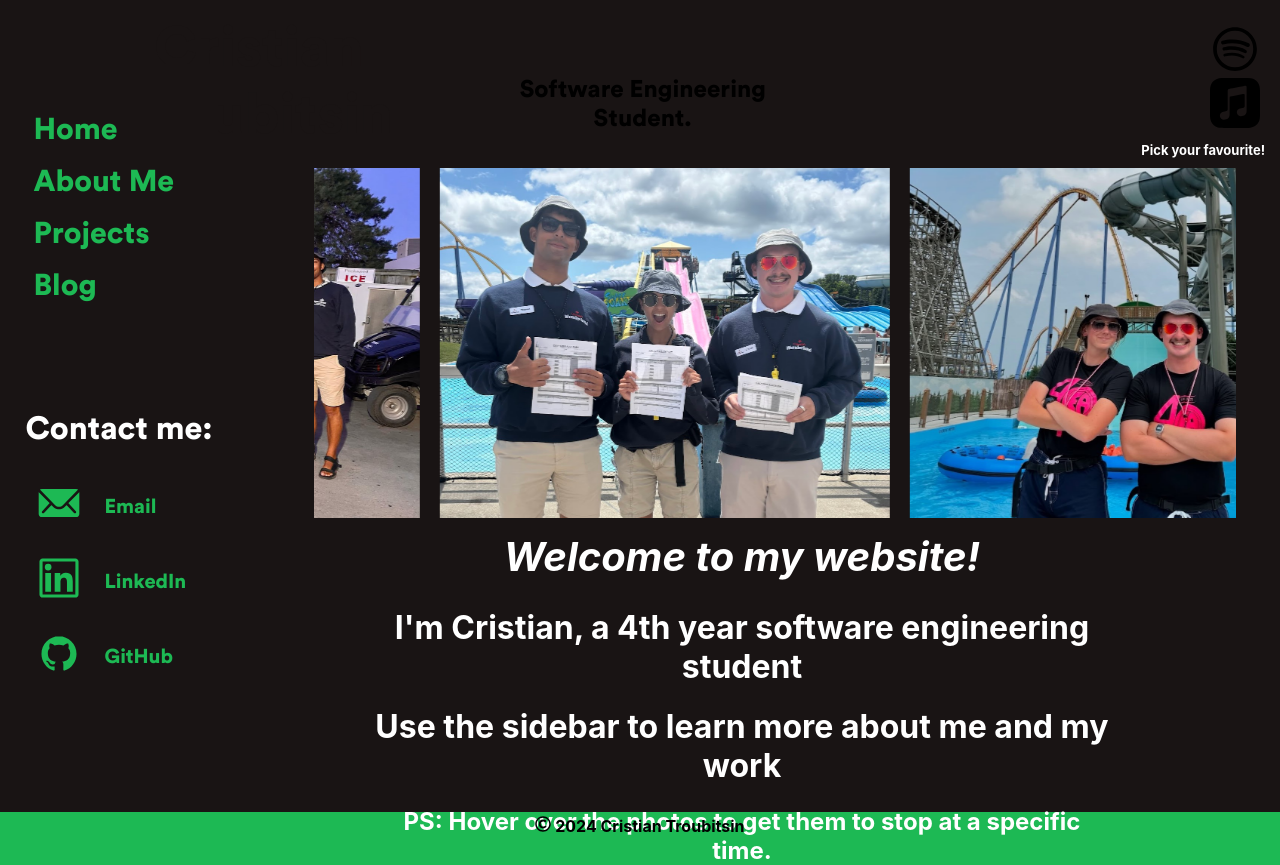
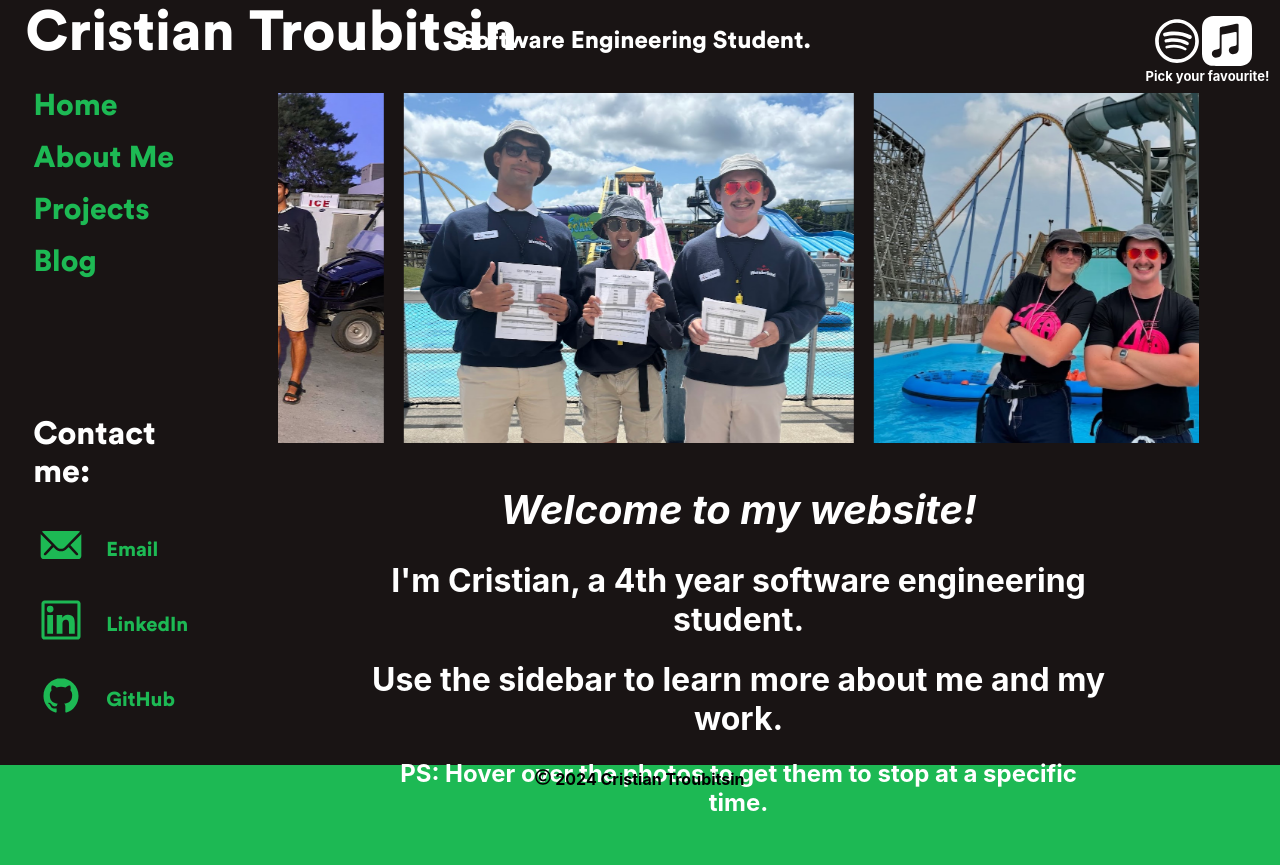
Before and after one commit to ctroubit/pw, a React (Create React App) app in the folder pw-ctroubit/: page / in a window 1280 px wide. After the commit the page ends 817 px from the top, so only its background shows below. Built offline with nearby package versions, Linux system fonts and the light colour scheme.

Commit message:
Fixed theme buttons and overall layout

```diff
--- a/pw-ctroubit/src/App.css
+++ b/pw-ctroubit/src/App.css
@@ -1,48 +1,49 @@
-
-.App {
-  text-align: center;
+.bruh {
+  font-size: small;
+  margin-left: 89.5vw;
+  margin-top: -0.25vh;
+}
+.hello {
+  margin-left: 5vw;
 }
 
-.bruh {
-  font-size: small;
-  margin-left: 88vw;
-  margin-top: -1vh;
-}
-.Home{
-  color: white;
-  margin-left: 10vw;
-
-}
-
-.header-container {
-  margin: 0;
-  padding: 20px;
-  text-align: center;
-}
-.hello{
-  margin-left: 5vw;
-}
-.copy{
+.copy {
   text-align: center;
   margin-top: 0.5vh;
   font-weight: 700;
 }
 
-.App.apple-theme {
-  background-color: #FA233B;
+.App {
+  color: white;
+
+}
+
+.subheader {
+  font-size: 150%;
+  margin-left: 0.5%;
+  color: white;
+  font-family: 'custom', sans-serif;
+}
+
+.main {
+  margin-left: 3%;
+  display: flex;
   color: white;
 }
 
-.App.apple-theme .navbar {
-  background-color: #FF4081;
+.App.apple-theme {
+  background-color: white;
+  color: #FA233B;
 }
-
 
 .App.spotify-theme {
   background-color: #191414;
   color: white;
 }
+.copy.apple-theme{
+  background-color: #FA233B;
 
-.App.spotify-theme .navbar {
-  background-color: #1DB954;
 }
+.copy-spotify-theme{
+  background-color:#FA233B;
+}
--- a/pw-ctroubit/src/App.js
+++ b/pw-ctroubit/src/App.js
@@ -1,4 +1,4 @@
-import React, { useState } from "react";
+import React, { useState, useEffect} from "react";
 import "./App.css";
 import Navbar from "./components/Navbar";
 import Header from "./components/Header";
@@ -6,34 +6,41 @@ import About from "./components/About";
 import Home from "./components/Home";
 
 import { FaRegCopyright } from "react-icons/fa";
-import { MdCopyright } from "react-icons/md";
 import { BrowserRouter as Router, Routes, Route } from "react-router-dom";
 
 function App() {
-    const [theme, setTheme] = useState("spotify"); // Manages the global theme state
 
-    // Functions to toggle themes
-    const setAppleTheme = () => setTheme("apple");
+
+    const [theme, setTheme] = useState("spotify");
+
+    const setAppleTheme = () => setTheme("apple");  // Declare only once here
     const setSpotifyTheme = () => setTheme("spotify");
+
+    useEffect(() => {
+        // Remove previous theme class if any
+        document.body.classList.remove('apple-theme', 'spotify-theme');
+
+        // Add the current theme class to the body element
+        document.body.classList.add(`${theme}-theme`);
+      }, [theme]);
+
 
     return (
         <Router>
-            <div className={`App ${theme}-theme`}> {/* Apply theme class to entire page */}
-                {/* Pass theme and toggle functions as props */}
+          <div className={`App ${theme}-theme`}>
             <Header setAppleTheme={setAppleTheme} setSpotifyTheme={setSpotifyTheme} />
             <h1 className="bruh">Pick your favourite!</h1>
-                {/* Pass the theme as a prop to the Navbar */}
             <Navbar className="navbar" theme={theme} />
             <div className="hello">
               <Routes>
-
                 <Route path="/" element={<Home theme={theme} />} />
                 <Route path="/about" element={<About theme={theme} />} />
               </Routes>
             </div>
-
           </div>
-            <footer className="copy"><FaRegCopyright /> 2024 Cristian Troubitsin</footer>
+          <footer className={`copy ${theme}-theme`}>
+            <FaRegCopyright /> 2024 Cristian Troubitsin
+          </footer>
         </Router>
       );
     }
--- a/pw-ctroubit/src/components/Banner.css
+++ b/pw-ctroubit/src/components/Banner.css
@@ -36,3 +36,9 @@
         transform: translateX(-100%);
     }
 }
+.Home.apple-theme{
+    background-color: white;
+}
+.imagestuff.apple-theme{
+    background-color: white;
+}
--- a/pw-ctroubit/src/components/Banner.js
+++ b/pw-ctroubit/src/components/Banner.js
@@ -1,41 +1,49 @@
 import React from "react";
-import img1 from '../images/img1.jpg';
-import img2 from '../images/img2.jpg';
-import img3 from '../images/img3.jpg';
-import img4 from '../images/img4.jpg';
-import img5 from '../images/img5.jpg';
-import img6 from '../images/img6.jpg';
-import img7 from '../images/img7.JPG';
-import img8 from '../images/img8.jpg';
+import img1 from "../images/img1.jpg";
+import img2 from "../images/img2.jpg";
+import img3 from "../images/img3.jpg";
+import img4 from "../images/img4.jpg";
+import img5 from "../images/img5.jpg";
+import img6 from "../images/img6.jpg";
+import img7 from "../images/img7.JPG";
+import img8 from "../images/img8.jpg";
 
-import './Banner.css'
+import "./Banner.css";
 
-const images = [img1,img2,img3,img4,img5,img6,img7,img8]
-const Banner =() =>{
-    return(
-        <div className='Home'>
-          <div className = "banner-wrapper">
+const images = [img1, img2, img3, img4, img5, img6, img7, img8];
+const Banner = ({theme}) => {
+  return (
+    <div className={`Home ${theme}-theme`}>
+      <div className="banner-wrapper">
         <div className="wrapper">
           <div className="images">
-                {images.map((image,index)=>(
+            {images.map((image, index) => (
               <div className="image">
-                        <img key={index} src={image} alt={`Image ${index + 1}`} className="imagestuff" />
+                <img
+                  key={index}
+                  src={image}
+                  alt={`Image ${index + 1}`}
+                  className={`imagestuff ${theme}-theme`}
+                />
               </div>
             ))}
           </div>
           <div className="images">
-                {images.map((image,index)=>(
+            {images.map((image, index) => (
               <div className="image">
-                        <img key={index} src={image} alt={`Image ${index + 1}`} className="imagestuff" />
+                <img
+                  key={index}
+                  src={image}
+                  alt={`Image ${index + 1}`}
+                  className="imagestuff"
+                />
               </div>
             ))}
           </div>
         </div>
       </div>
-
     </div>
-
   );
-}
+};
 
 export default Banner;
--- a/pw-ctroubit/src/components/Header.css
+++ b/pw-ctroubit/src/components/Header.css
@@ -1,9 +1,10 @@
 .Header {
     font-size: 7vh;
-    color: #191414; /* Spotify dark green color */
+    color: white;
     font-family: 'custom', sans-serif;
     font-weight: 100;
-    margin-top: 2vh;
+    margin-top: 0vh;
+    margin-left: 2%;
  }
 
  @font-face {
@@ -13,51 +14,36 @@
 
  .subheader {
     font-size: 150%;
-    margin-left: 0.5%;
-    margin-top: auto;
-    color: black;
+    margin-left: 36%;
+    margin-top: -5vh;
+    color: white;
     font-family: 'custom', sans-serif;
  }
 
  .main {
     color: white;
     margin-left: 3%;
-    display: flex;
+
  }
 
  .musDiv {
-    margin-top: 3vh;
-    margin-left: 30.5vw;
+    margin-top: -7vh;
+    margin-left: 90vw;
  }
 
- .spotify {
-    color: black;
- }
+ .spotify, .apmusic {
+    color: white;
+    transition: 0.3s;
+    display: inline-block;
+}
 
  .spotify:hover {
-    color: #f1f1f1;
-    transition: 0.3s;
+    color: #1DB954;
     cursor: pointer;
  }
 
- .apmusic {
-    color: black;
- }
-
  .apmusic:hover {
-    color: #f1f1f1;
-    transition: 0.3s;
-    cursor: pointer;
- }
-
-
-
- .apple-theme .Header {
-    color: white;
- }
-
- .apple-theme .subheader {
-    color: white;
+    color: #ffcccb;
  }
 
  .apple-theme .main {
@@ -65,24 +51,22 @@
     color: white;
  }
 
-
- .apple-theme .apmusic {
-    color: white;
+ .apple-theme .Header,
+ .apple-theme .subheader {
+     color: black;
  }
 
  .apple-theme .apmusic:hover {
     color: #ffcccb;
-    transition: 0.3s;
-    cursor: pointer;
  }
 
-
  .apple-theme .spotify {
-    color: white;
+    color: black;
+ }
+ .apple-theme .apmusic{
+    color: black;
  }
 
  .apple-theme .spotify:hover {
     color: #1DB954;
-    transition: 0.3s;
-    cursor: pointer;
  }
--- a/pw-ctroubit/src/components/Header.js
+++ b/pw-ctroubit/src/components/Header.js
@@ -3,33 +3,16 @@ import "./Header.css";
 import { AiOutlineSpotify } from "react-icons/ai";
 import { SiApplemusic } from "react-icons/si";
 
-export default function Header() {
-    const [isAppleTheme, setAppleTheme] = useState(false);
-    const [isSpotifyTheme, setSpotifyTheme] = useState(true); // Start with the default theme (Spotify style)
+export default function Header({ setAppleTheme, setSpotifyTheme }) {
 
-    // Function to toggle Apple Music theme
-    const toggleAppleTheme = () => {
-        setAppleTheme(true);  // Enable Apple Music theme
-        setSpotifyTheme(false);  // Disable Spotify theme
-    };
-
-    // Function to toggle Spotify (original) theme
-    const toggleSpotifyTheme = () => {
-        setSpotifyTheme(true);  // Enable Spotify (default) theme
-        setAppleTheme(false);  // Disable Apple Music theme
-    };
-
-    return (
-        <div className={isAppleTheme ? "main apple-theme" : isSpotifyTheme ? "main spotify-theme" : "main"}>
-            <header className="Header">Cristian Troubitsin</header>
-            <h1 className="subheader">Software Engineering Student.</h1>
-            <div className="musDiv">
-                {/* Spotify button: reverts to default theme */}
-                <AiOutlineSpotify className="spotify" size={50} onClick={toggleSpotifyTheme} />
-
-                {/* Apple Music button: switches to Apple Music theme */}
-                <SiApplemusic className="apmusic" size={50} onClick={toggleAppleTheme} />
-            </div>
+  return  (
+        <div className="header">
+          <header className="Header">Cristian Troubitsin</header>
+          <h1 className="subheader">Software Engineering Student.</h1>
+          <div className="musDiv">
+            <AiOutlineSpotify className='spotify'size={50} onClick={setSpotifyTheme} />
+            <SiApplemusic className='apmusic'size={50} onClick={setAppleTheme} />
+          </div>
         </div>
-    );
+      );
 }
--- a/pw-ctroubit/src/components/Home.css
+++ b/pw-ctroubit/src/components/Home.css
@@ -1,12 +1,11 @@
 .Home{
     background-color:#191414;
     width: 72vw;
-    height: 70vh;
-    margin-left: 12%;
-    margin-top: -1vh;
+    height: 84vh;
+    margin-left: 10%;
+    margin-top: 0;
     text-align: center;
     align-items: center;
-    display: flexbox;
     justify-content: center;
 }
 
@@ -19,16 +18,12 @@
     text-align: center;
     align-items: center;
     margin-left: 20%;
+    margin-top: -35vh;
 }
-
-@media  screen and (max-width: 1800px){
-    .Home{
-        margin-top: 1.25vh;
-        height: 80.5vh;
-        margin-left: 125px;
-    }
-    .text-div{
-       margin-top: -35vh;
-    }
-
+.Home.apple-theme{
+    background-color: white;
 }
+.text-div.apple-theme{
+    background-color: white;
+    color: #FA233B;
+}
--- a/pw-ctroubit/src/components/Home.js
+++ b/pw-ctroubit/src/components/Home.js
@@ -4,16 +4,16 @@ import React from "react";
 
 
 
-const Home = () => {
+const Home = ({theme}) => {
   return(
-    <div className="Home">
+    <div className={`Home ${theme}-theme`}>
 
-      <Banner className="banner" />
-      <div className="text-div">
+      <Banner className={`banner ${theme}-theme`} theme={theme}/>
+      <div className={`text-div ${theme}-theme`}>
       <h1 className="HEADER1">Welcome to my website!</h1>
 
-      <h1 className="HEADER2"> I'm Cristian, a 4th year software engineering student</h1>
-      <h1 className="HEADER3"> Use the sidebar  to learn more about me and my work</h1>
+      <h1 className="HEADER2"> I'm Cristian, a 4th year software engineering student.</h1>
+      <h1 className="HEADER3"> Use the sidebar  to learn more about me and my work.</h1>
       <h2 className="SMALLHEADER">PS: Hover over the photos to get them to stop at a specific time.</h2>
       </div>
     </div>
--- a/pw-ctroubit/src/components/Navbar.css
+++ b/pw-ctroubit/src/components/Navbar.css
@@ -1,29 +1,20 @@
-
-.sidenav.default-theme {
-  background-color: black;
-}
-
-.sidenav.default-theme a {
-  color: #1DB954;
-}
-
-.sidenav.default-theme .label {
-  color: #1DB954;
-}
-
 
 .sidenav.apple-theme {
-  background-color: #FA233B;
+  background-color:#FA233B ;
 }
 
 .sidenav.apple-theme a {
   color: white;
+
 }
 
 .sidenav.apple-theme .label {
   color: white;
 }
 
+.Contact.apple-theme{
+  color: white;
+}
 
 .sidenav.spotify-theme {
   background-color: #191414;
@@ -37,18 +28,16 @@
   color: #1DB954;
 }
 
-
 .sidenav {
-  height: 77vh;
+  height: 80vh;
   width: 15vw;
   position: fixed;
   z-index: 1;
   top: 0;
   left: 0;
   overflow-x: hidden;
-  padding-top: 5vh;
   margin-left: 2%;
-  margin-top: 5%;
+  margin-top: 6.25%;
   position: absolute;
   text-align: left;
 }
@@ -69,6 +58,7 @@
 .Contact {
   color: white;
   font-family: 'custom', sans-serif;
+  margin-left: 3%;
 }
 
 .git:hover,
@@ -83,8 +73,8 @@
   flex-direction: column;
   align-items: flex-start;
   justify-content: center;
-  margin-top: 40%;
-
+  margin-top: 55%;
+  margin-left: 1%;
 }
 
 .navLinks {
@@ -108,20 +98,3 @@
   font-family: 'custom', sans-serif;
   font-size: 20px;
 }
-
-/* @media screen and (max-width: 1800px) {
-  .sidenav {
-    width: 17vw;
-    margin-top: 8%;
-    height: 75vh;
-  }
-
-  .mainContact {
-    margin-left: 2vw;
-    margin-top: 10vh;
-  }
-
-  .Contact {
-    margin-top: 3vh;
-  }
-} */
--- a/pw-ctroubit/src/components/Navbar.js
+++ b/pw-ctroubit/src/components/Navbar.js
@@ -5,6 +5,7 @@ import { IoIosMail } from "react-icons/io";
 import { AiOutlineLinkedin } from "react-icons/ai";
 
 const Navbar = ({ theme }) => {
+  console.log(theme);
   return (
     <>
       <div id="mySidenav" className={`sidenav ${theme}-theme`}>
@@ -15,9 +16,8 @@ const Navbar = ({ theme }) => {
           <a href="#">Blog</a>
         </div>
 
-
-        <div className="mainContact">
-  <h1 className="Contact">Contact me:</h1>
+        <div className={`mainContact ${theme}-theme`}>
+          <h1 className={`Contact ${theme}-theme`}>Contact me:</h1>
           <div className="socials">
             <div className="iconRow">
               <a href="mailto:ctroubit@uwo.ca" target="_blank" rel="noreferrer">
@@ -27,25 +27,29 @@ const Navbar = ({ theme }) => {
             </div>
 
             <div className="iconRow">
-      <a href="https://www.linkedin.com/in/cristiantroubitsin/" target="_blank" rel="noreferrer">
+              <a
+                href="https://www.linkedin.com/in/cristiantroubitsin/"
+                target="_blank"
+                rel="noreferrer"
+              >
                 <AiOutlineLinkedin className="linked" size={50} />
               </a>
               <span className="label">LinkedIn</span>
             </div>
 
             <div className="iconRow">
-      <a href="https://github.com/ctroubit" target="_blank" rel="noreferrer">
+              <a
+                href="https://github.com/ctroubit"
+                target="_blank"
+                rel="noreferrer"
+              >
                 <DiGithubBadge className="git" size={50} />
               </a>
               <span className="label">GitHub</span>
             </div>
           </div>
         </div>
-
-
       </div>
-
-
     </>
   );
 };
--- a/pw-ctroubit/src/index.css
+++ b/pw-ctroubit/src/index.css
@@ -5,10 +5,19 @@ body {
     sans-serif;
   -webkit-font-smoothing: antialiased;
   -moz-osx-font-smoothing: grayscale;
-  background-color:#1DB954;
+  ;
 }
 
 code {
   font-family: source-code-pro, Menlo, Monaco, Consolas, 'Courier New',
     monospace;
 }
+
+body.apple-theme {
+  background-color: #FA233B; /* Set the Apple theme background color */
+}
+
+/* Spotify theme body background */
+body.spotify-theme {
+  background-color: #1DB954; /* Set the Spotify theme background color */
+}
```
Also changed, not shown: pw-ctroubit/src/components/About.css (+4 -4 lines). Lines whose indentation alone changed are shown as unchanged.
